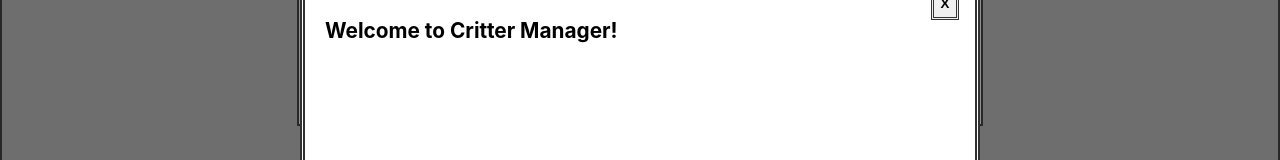
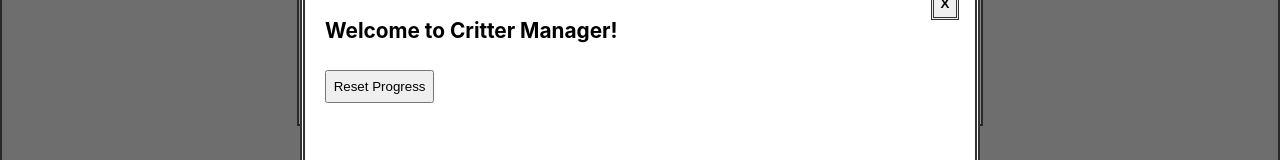
Before and after one commit to Wolven531/react-hooks-todo, a React app: page / in a window 1280 px wide. Shown: the part 210-370 px from the top of the page. Built offline with nearby package versions, Linux system fonts and the light colour scheme; no server answers.

Commit message:
Start work on Reset Progress button

```diff
--- a/src/components/MoneyControls/MoneyControls.tsx
+++ b/src/components/MoneyControls/MoneyControls.tsx
@@ -54,6 +54,10 @@ const MoneyControls = ({ moneyState, upgradeStore }: IMoneyControlsProps) => {
 		setIsShowingModal(false)
 	}
 
+	const handleResetProgress = () => {
+
+	}
+
 	const handleUpgradeGatherers = () => {
 		addMoney(-1 * upgradeStore.getGathererUpgradeCost())
 		upgradeStore.upgradeGatherers()
@@ -95,6 +99,7 @@ const MoneyControls = ({ moneyState, upgradeStore }: IMoneyControlsProps) => {
 			<Modal handleModalDialogClose={handleModalDialogClose}>
 				<article>
 					<h1>Welcome to Critter Manager!</h1>
+					<button onClick={handleResetProgress}>Reset Progress</button>
 				</article>
 			</Modal>)}
 			<section>
```
